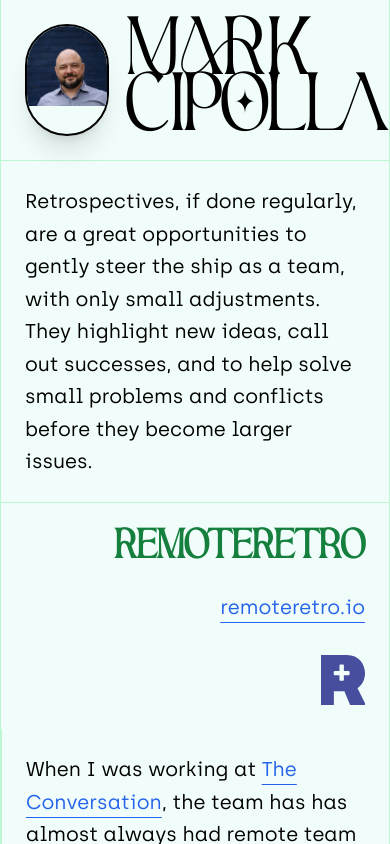
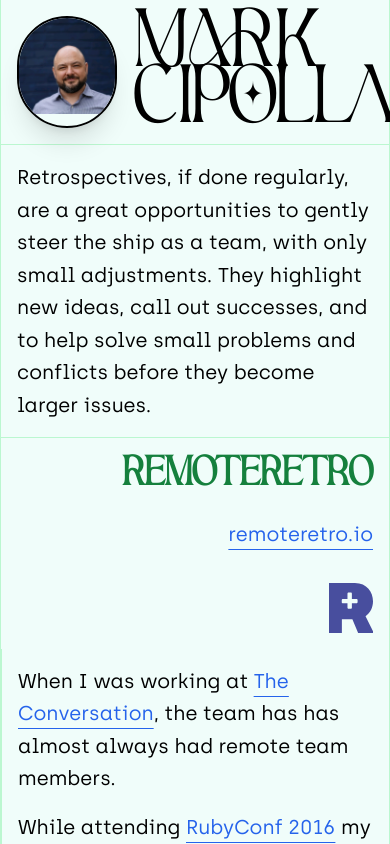
Before and after one commit to markcipolla/markcipolla.com, a Next.js app: page /remoteretro in a window 390 px wide. Shown: the top 844 px of the page. Built offline with nearby package versions, Linux system fonts and the light colour scheme.

Commit message:
tighten spaces on mobiles

```diff
--- a/src/components/Block.tsx
+++ b/src/components/Block.tsx
@@ -9,5 +9,5 @@
 }) => {
 
   const columnClass = columns === 2 ? "col-span-2" : "col-span-3 col-start-3";
-  return <div className={`p-6 md:p-12 flex flex-col gap-6 md:gap-12 ${columnClass} ${className}`}>{children}</div>;
+  return <div className={`p-4 md:p-12 flex flex-col gap-4 md:gap-12 ${columnClass} ${className}`}>{children}</div>;
 };
--- a/src/components/PageHeader/index.tsx
+++ b/src/components/PageHeader/index.tsx
@@ -6,7 +6,7 @@
 import { Block } from "../";
 
 export const PageHeader = () => (
-  <Block columns={2}>
+  <Block columns={2} className="col-span-5">
     <Link href="/" className="flex flex-row gap-4">
       <div className="relative w-28 rounded-full overflow-hidden border-2 border-black hover:border-green-800 shadow-xl">
         <Image src={me} alt="Mark Cipolla" className="w-28"/>
```
